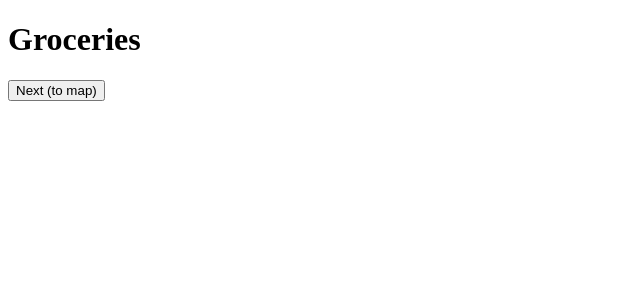
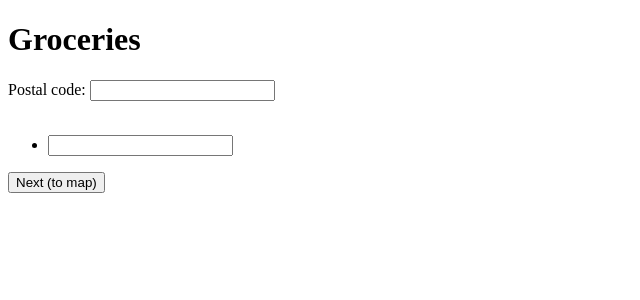
Before and after one commit to roselynh100/listry, a React (Create React App) app in the folder frontend/: page /checklist in a window 1280 px wide. Shown: the top 300 px of the page, without its empty margins (0-640 px from the left). Built offline with nearby package versions, Linux system fonts and the light colour scheme.

Commit message:
checklist frontend functionality

```diff
--- /dev/null
+++ b/frontend/src/components/checklist/ChecklistInput.jsx
@@ -0,0 +1,36 @@
+import React, { useState, useEffect } from "react";
+
+function ChecklistInput(props) {
+	const { itemList, setItemList, index, setUpdated, updated } = props;
+	const [textValue, setTextValue] = useState("");
+	const [keyDown, setKeyDown] = useState(0);
+	const handleChange = (event) => {
+		setTextValue(event.target.value);
+
+	};
+
+	useEffect(() => {
+		let listCopy = itemList;
+		if (index >= 0 && listCopy) {
+			console.log("accessed");
+			listCopy[index] = textValue;
+			setItemList(listCopy);
+		}
+		setKeyDown(keyDown + 1);
+		if (keyDown === 1) {
+            if (updated !== undefined) {
+                setUpdated(!updated);
+            }
+			setItemList(listCopy);
+		}
+	}, [textValue]);
+	return (
+		<input
+			type="text"
+			value={textValue}
+			onChange={(event) => handleChange(event)}
+		/>
+	);
+}
+
+export default ChecklistInput;
--- /dev/null
+++ b/frontend/src/components/checklist/PostalCodeField.jsx
@@ -0,0 +1,20 @@
+import React, { useState } from "react";
+
+function PostalCodeField() {
+	const [code, setCode] = useState("");
+	const handleInput = (event) => {
+		setCode(event.target.value);
+	};
+	return (
+		<div>
+			Postal code:{" "}
+			<input
+				type="text"
+				value={code}
+				onChange={(event) => handleInput(event)}
+			/>
+		</div>
+	);
+}
+
+export default PostalCodeField;
--- a/frontend/src/components/checklist/index.jsx
+++ b/frontend/src/components/checklist/index.jsx
@@ -1,13 +1,50 @@
-import React from "react";
+import React, { useState, useEffect } from "react";
 import { Link } from "react-router-dom";
-import "../checklist/checklist.scss";
+import "./checklist.scss";
+import ChecklistInput from "./ChecklistInput";
+import PostalCodeField from "./PostalCodeField";
 
 export default function Checklist() {
+	const [items, setItems] = useState([]);
+	const [updated, setUpdated] = useState(false);
+
 	return (
 		<div>
-            <Link to="/map">
-                <button>Next (to map)</button>
-            </Link>
+			<PostalCodeField />
+			<br />
+			<ul>
+				<li>
+					<ChecklistInput
+						key={0}
+						index={0}
+						itemList={items}
+						setItemList={(list) => {
+							setItems(list);
+						}}
+						setUpdated={(update) => setUpdated(update)}
+						updated={updated}
+					/>
+				</li>
+				{items.map((item, index) => {
+					return (
+						<li>
+							<ChecklistInput
+								key={index + 1}
+								index={index + 1}
+								itemList={items}
+								setItemList={(list) => {
+									setItems(list);
+								}}
+								setUpdated={(update) => setUpdated(update)}
+								updated={updated}
+							/>
+						</li>
+					);
+				})}
+			</ul>
+			<Link to="/map">
+				<button>Next (to map)</button>
+			</Link>
 		</div>
 	);
 }
```
